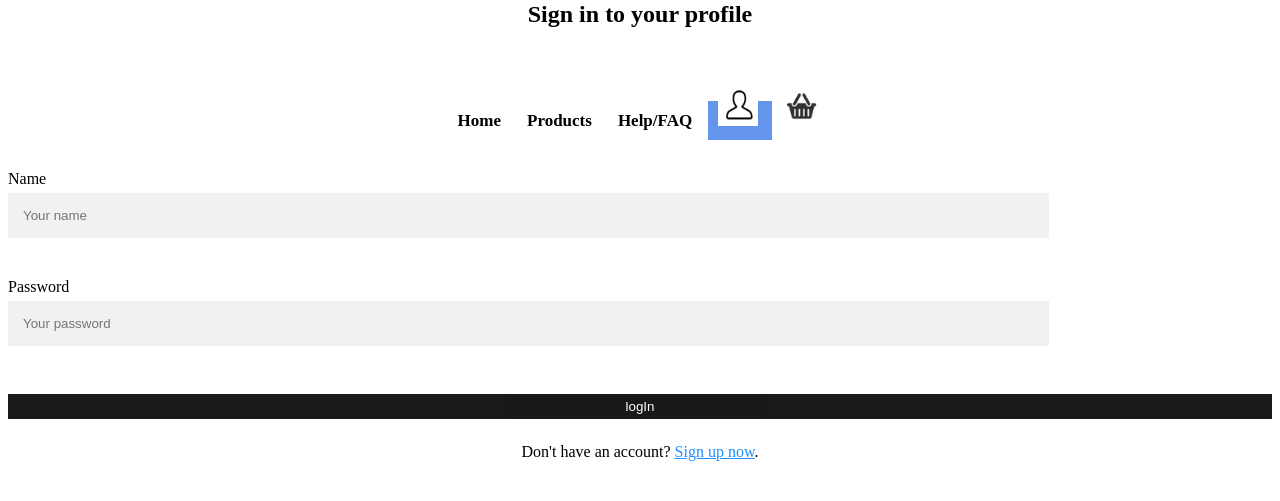
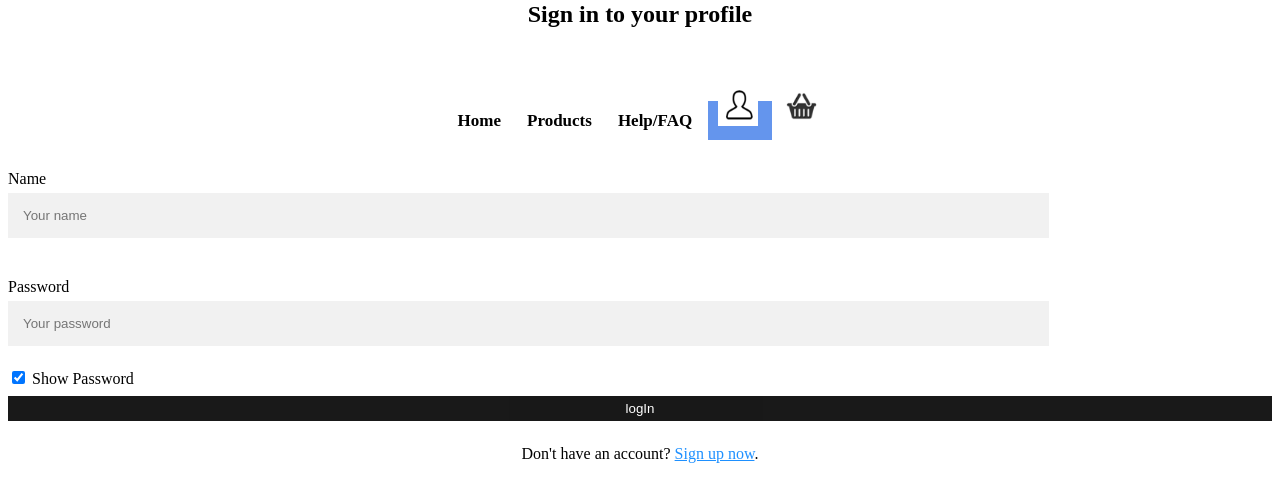
Before and after one commit to phil2200/studiegruppe-projekt, a plain HTML site: page User/SignIn.html in a window 1280 px wide. Shown: the part 79-580 px from the top of the page. Drawn offline with Linux system fonts and the light colour scheme.

Commit message:
checkbox

```diff
--- /dev/null
+++ b/User/Showpassword.js
@@ -0,0 +1,11 @@
+
+//function der skjuler kodeord eller viser det.
+
+function showPassword() {
+    var x = document.getElementById("password");
+    if ( x.type == "password") {
+        x.type = "text";
+    } else {
+        x.type = "password";
+    }
+}
--- a/User/SignIn.html
+++ b/User/SignIn.html
@@ -41,6 +41,7 @@
 
         <input type="text" id="password" value="" placeholder="Your password"/>
         <br/>
+        <input type="checkbox" checked onclick="showPassword()"> Show Password
         <br/>
         <input type="button" value="logIn" style="cursor:pointer" class="registerbtn" id="signIn"/>
     </div>
@@ -53,6 +54,8 @@
 
         <script src="UserDB.js"></script>
         <script src="Signup&signin.js"></script>
+        <script src="Showpassword.js"></script>
+
 
      </body>
 
```
Also changed, not shown: User/SignUp.html (+3 -3 lines).
